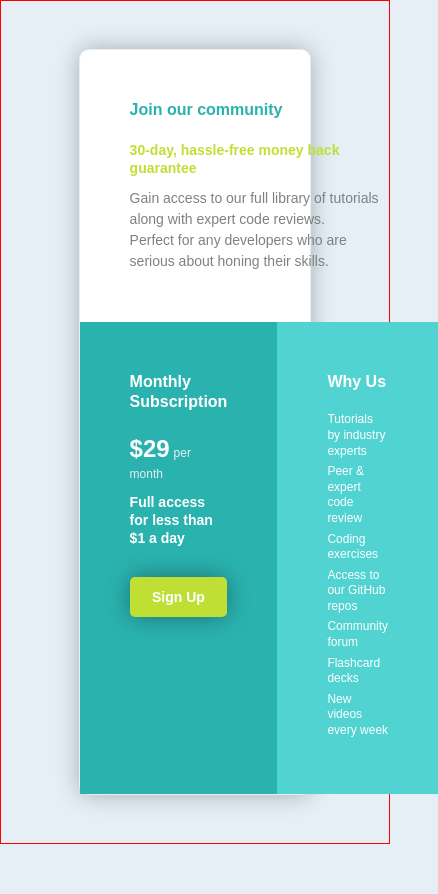
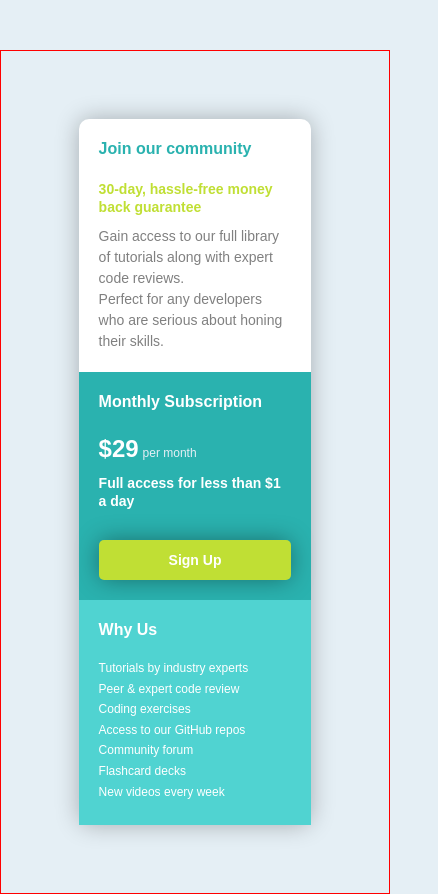
Before and after one commit to cyrus303/Pricing-Block, a plain HTML site: page index.html in a window 390 px wide. Shown: the whole page, 438 px wide, since content can reach past the window. Before the commit the page ends 844 px from the top, so only its background shows below. Drawn offline with Linux system fonts and the light colour scheme.

Commit message:
mobile version added

```diff
--- a/style.css
+++ b/style.css
@@ -37,7 +37,7 @@ body {
   grid-template-columns: 1fr 1fr;
 
   box-shadow: 0px 0px 24px -1px rgba(0, 0, 0, 0.3);
-  border: 1px solid var(--lightGrey);
+  /* border: 1px solid var(--lightGrey); */
   border-radius: 10px;
   text-align: left;
 }
@@ -45,6 +45,7 @@ body {
 .community {
   grid-column: 1 / 3;
   padding: 50px;
+  /* border: 1px soild var(--cyan); */
 }
 
 .community h3 {
@@ -71,6 +72,7 @@ body {
   font-weight: 600;
   font-size: 14px;
   padding: 50px;
+  /* border-radius: 5px; */
 }
 .sub h5 {
   margin-bottom: 20px;
@@ -121,3 +123,28 @@ body {
 .why h5 {
   margin-bottom: 20px;
 }
+
+@media (max-width: 800px) {
+  .main-container {
+    grid-template-columns: 1fr;
+    /* grid-template-rows: 40% 30% 30%; */
+    /* padding: 10px; */
+  }
+
+  .flex-container {
+    margin-top: 50px;
+  }
+  .community {
+    padding: 20px;
+  }
+
+  .sub {
+    grid-column: 1 / 3;
+    /* grid-row: span 2; */
+    padding: 20px;
+  }
+
+  .why {
+    padding: 20px;
+  }
+}
```
